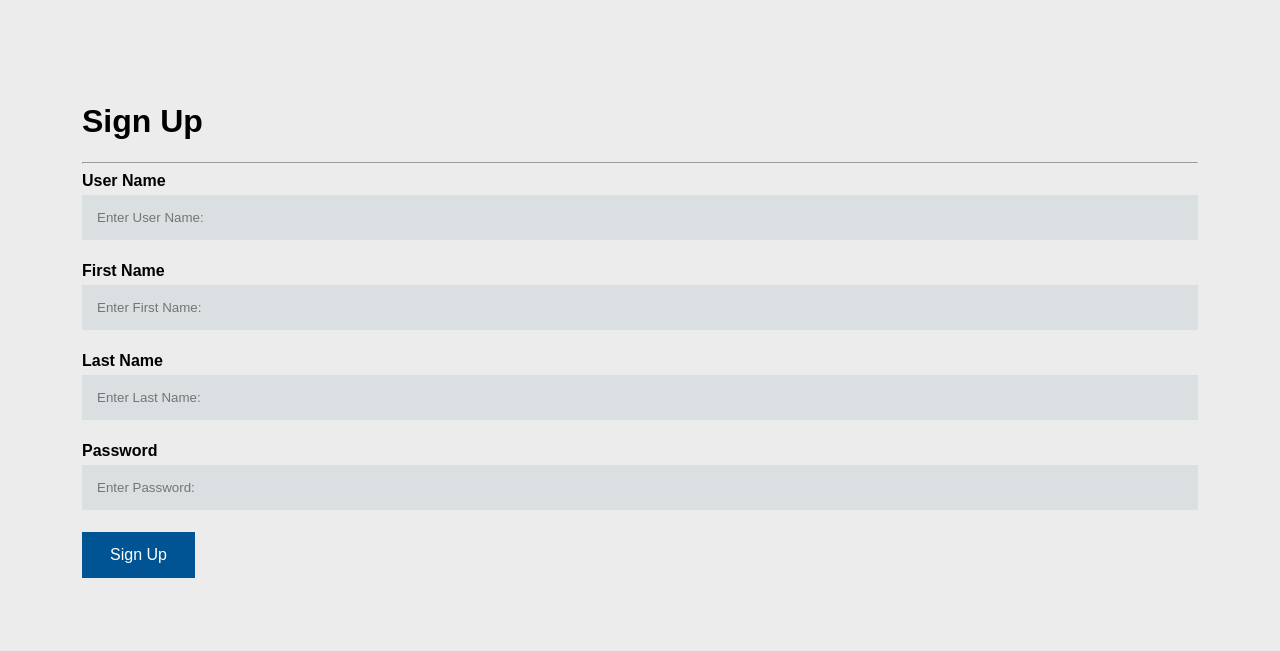
After one commit to mzamarri/Django_MVT, a Django app: page /onlinecourse/registration/ in a window 1280 px wide. The commit adds this page. Shown: the top 651 px of the page. Run offline with Django 3.2, Linux system fonts and the light colour scheme.

Commit message:
Updating app to include login, logout and registration capabilities

```diff
--- /dev/null
+++ b/onlinecourse/templates/onlinecourse/user_registration.html
@@ -0,0 +1,29 @@
+<!DOCTYPE html>
+<html lang="en">
+<head>
+    <meta charset="UTF-8">
+    {% load static %}
+    <link rel="stylesheet" type="text/css" href="{% static 'onlinecourse/course.css' %}">
+</head>
+<body>
+<!--- Add a registration form here  --->
+<form action="{% url 'onlinecourse:registration' %}" method="post">
+    <div class="container">
+        <h1>Sign Up</h1>
+        <hr>
+        <!-- Inputs for username, firstname, lastname, and password  -->
+        <label for="username"><b>User Name</b></label>
+        <input type="text" placeholder="Enter User Name: " name="username" required>
+        <label for="firstname"><b>First Name</b></label>
+        <input type="text" placeholder="Enter First Name: " name="firstname" required>
+        <label for="lastname"><b>Last Name</b></label>
+        <input type="text" placeholder="Enter Last Name: " name="lastname" required>
+        <label for="psw"><b>Password</b></label>
+        <input type="password" placeholder="Enter Password: " name="psw" required>
+        <div>
+            {% csrf_token %}
+            <button class="button" type="submit">Sign Up</button>
+        </div>
+    </div>
+  </form>
+</body>
--- a/onlinecourse/urls.py
+++ b/onlinecourse/urls.py
@@ -9,5 +9,8 @@ urlpatterns = [
     path(route='', view=views.popular_course_list, name='popular_course_list'),
     path('course/<int:course_id>/enroll/', views.enroll, name='enroll'),
     path('course/<int:course_id>/', views.course_details, name='course_details'),
+    path('logout/', views.logout_request, name='logout'),
+    path('login/', views.login_request, name='login'),
+    path('registration/', views.registration_request, name='registration'),
 ] + static(settings.MEDIA_URL, document_root=settings.MEDIA_ROOT)\
  + static(settings.STATIC_URL, document_root=settings.STATIC_ROOT)
--- a/onlinecourse/views.py
+++ b/onlinecourse/views.py
@@ -1,10 +1,107 @@
 from django.shortcuts import render
 from django.http import HttpResponse, HttpResponseRedirect
+from .models import Course, Lesson, Enrollment
+from django.contrib.auth.models import User
 from django.shortcuts import get_object_or_404, render, redirect
-from .models import Course, Lesson, Enrollment
+from django.http import Http404
 from django.urls import reverse
-from django.views import generic
-from django.http import Http404
+from django.views import generic, View
+from collections import defaultdict
+from django.contrib.auth import login, logout, authenticate
+import logging
+
+# Get an instance of a logger
+logger = logging.getLogger(__name__)
+
+# Create authentication related views
+
+def logout_request(request):
+    # Get the user object based on session id in request
+    print("Log out the user `{}`".format(request.user.username))
+    # Logout user in the request
+    logout(request)
+    # Redirect user back to course list view
+    return redirect('onlinecourse:popular_course_list')
+
+def login_request(request):
+    context = {}
+    # Handles POST request
+    if request.method == "POST":
+        # Get username and password from request.POST dictionary
+        username = request.POST['username']
+        password = request.POST['psw']
+        # Try to check if provide credential can be authenticated
+        user = authenticate(username=username, password=password)
+        if user is not None:
+            # If user is valid, call login method to login current user
+            login(request, user)
+            return redirect('onlinecourse:popular_course_list')
+        else:
+            # If not, return to login page again
+            return render(request, 'onlinecourse/user_login.html', context)
+    else:
+        return render(request, 'onlinecourse/user_login.html', context)
+
+def registration_request(request):
+    context = {}
+    # If it is a GET request, just render the registration page
+    if request.method == 'GET':
+        return render(request, 'onlinecourse/user_registration.html', context)
+    # If it is a POST request
+    elif request.method == 'POST':
+        # Get user information from request.POST
+        # Username, first_name, last_name, password
+        username = request.POST['username']
+        password = request.POST['psw']
+        first_name = request.POST['firstname']
+        last_name = request.POST['lastname']
+        user_exist = False
+        try:
+            # Check if user already exists
+            User.objects.get(username=username)
+            user_exist = True
+        except:
+            # If not, simply log this is a new user
+            logger.debug("{} is new user".format(username))
+        # If it is a new user
+        if not user_exist:
+            # Create user in auth_user table
+            user = User.objects.create_user(username=username, first_name=first_name, last_name=last_name,
+                                            password=password)
+            # Login the user and
+            # redirect to course list page
+            login(request, user)
+            return redirect("onlinecourse:popular_course_list")
+        else:
+            return render(request, 'onlinecourse/user_registration.html', context)
+
+# Add a class-based course list view
+class CourseListView(generic.ListView):
+    template_name = 'onlinecourse/course_list.html'
+    context_object_name = 'course_list'
+
+    def get_queryset(self):
+       courses = Course.objects.order_by('-total_enrollment')[:10]
+       return courses
+
+
+# Add a generic course details view
+class CourseDetailsView(generic.DetailView):
+    model = Course
+    template_name = 'onlinecourse/course_detail.html'
+
+
+class EnrollView(View):
+
+    # Handles get request
+    def post(self, request, *args, **kwargs):
+        course_id = kwargs.get('pk')
+        course = get_object_or_404(Course, pk=course_id)
+        # Create an enrollment
+        course.total_enrollment += 1
+        course.save()
+        return HttpResponseRedirect(reverse(viewname='onlinecourse:course_details', args=(course.id,)))
+
 
 # Create your views here.
 def popular_course_list(request):
```
Also changed, not shown: onlinecourse/templates/onlinecourse/course_list.html (+22 -0 lines), onlinecourse/templates/onlinecourse/user_login.html (added, +23 -0 lines).
